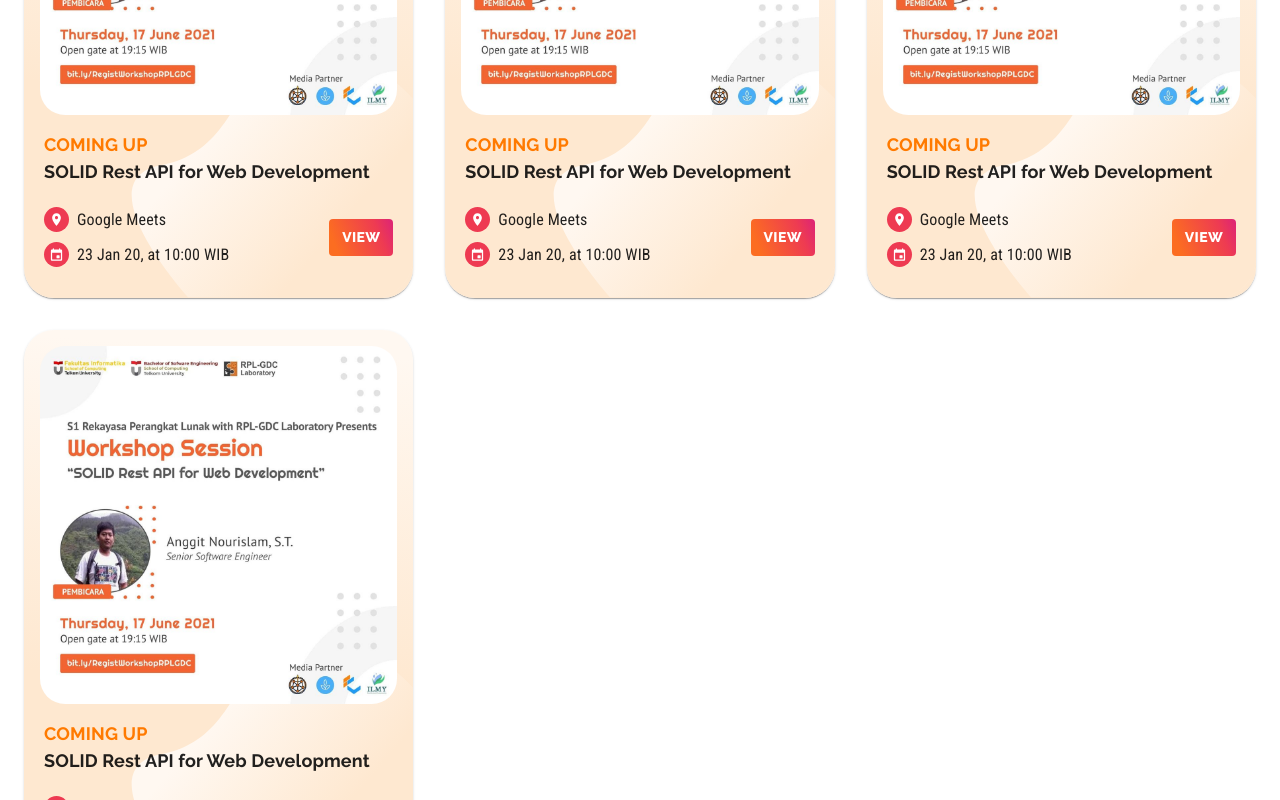
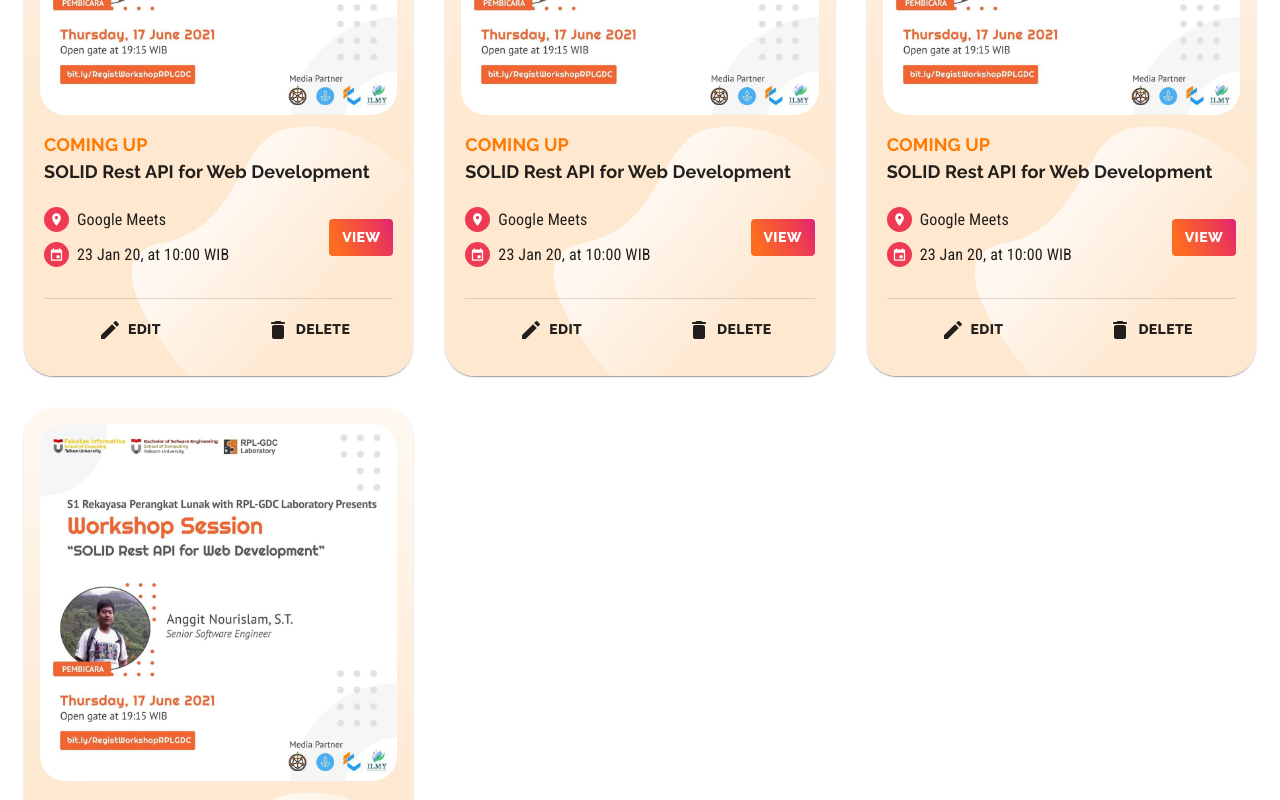
Before and after one commit to anggaadypratama/FE-BRAINSPARK-RESERVATION, a React (Create React App) app: page /brainspark in a window 1280 px wide. Shown: the part 1500-2300 px from the top of the page. Built offline with nearby package versions, Linux system fonts and the light colour scheme.

Commit message:
adjust editable card`

```diff
--- a/src/components/molecules/CardItem/index.js
+++ b/src/components/molecules/CardItem/index.js
@@ -2,7 +2,7 @@
 /* eslint-disable no-unused-vars */
 import React from 'react';
 import {
-  Card, CardContent, Typography, CardActionArea,
+  Card, CardContent, Typography, CardActionArea, CardActions, Divider,
 } from '@material-ui/core';
 
 import classNames from 'classnames';
@@ -14,11 +14,14 @@ import {
 import { Button } from '@components';
 
 import EventRoundedIcon from '@material-ui/icons/EventRounded';
+import CreateRoundedIcon from '@material-ui/icons/CreateRounded';
+import DeleteRoundedIcon from '@material-ui/icons/DeleteRounded';
 import RoomIcon from '@material-ui/icons/Room';
+
 import CardStyle from './style';
 
 const CardItem = ({
-  className, src, status, title, desc, time, cardButton,
+  className, src, status, title, desc, time, cardButton, editable,
 }) => {
   const isMobileCard = GetScreenSize({ isMax: true, size: 600 });
 
@@ -81,8 +84,25 @@ const CardItem = ({
               <div>
                 {!cardButton && <Button className={classes.buttonIconView}>View</Button>}
               </div>
+            </div>
 
-            </div>
+            {
+              !editable && (
+                <>
+                  <Divider />
+                  <CardActions className={classes.editable}>
+                    <Button className={classes.buttonEditable}>
+                      <CreateRoundedIcon />
+                      <span className={classes.buttonEditableText}>Edit</span>
+                    </Button>
+                    <Button className={classes.buttonEditable}>
+                      <DeleteRoundedIcon />
+                      <span className={classes.buttonEditableText}>Delete</span>
+                    </Button>
+                  </CardActions>
+                </>
+              )
+            }
 
           </div>
 
@@ -113,6 +133,7 @@ CardItem.propTypes = {
   desc: PropTypes.string,
   time: PropTypes.string,
   cardButton: PropTypes.bool,
+  editable: PropTypes.bool,
 };
 
 CardItem.defaultProps = {
@@ -123,6 +144,7 @@ CardItem.defaultProps = {
   desc: '',
   time: '',
   cardButton: false,
+  editable: false,
 };
 
 export default CardItem;
--- a/src/components/molecules/CardItem/style.js
+++ b/src/components/molecules/CardItem/style.js
@@ -87,14 +87,13 @@ const CardStyle = makeStyles(({ color, font }) => ({
     paddingBottom: 5,
     paddingTop: 5,
   },
-  itemWrapper: {
-    margin: '10px 0',
-  },
   itemSection: {
     display: 'flex',
     justifyContent: 'space-between',
     alignItems: 'center',
     marginTop: 10,
+    marginBottom: 16,
+    padding: '10px 0',
   },
   itemContent: {
     marginLeft: 8,
@@ -121,6 +120,19 @@ const CardStyle = makeStyles(({ color, font }) => ({
     background: 'linear-gradient(68.21deg, #FC6D21 12.88%, #EE3B52 74.92%, #DD2476 98.79%);',
     color: 'white',
   },
+  editable: {
+    display: 'flex',
+    width: '100%',
+    padding: '8px 0',
+  },
+  buttonEditable: {
+    width: '100%',
+    padding: '10px 0',
+  },
+  buttonEditableText: {
+    marginLeft: 6,
+  },
+
 }));
 
 export default CardStyle;
```
